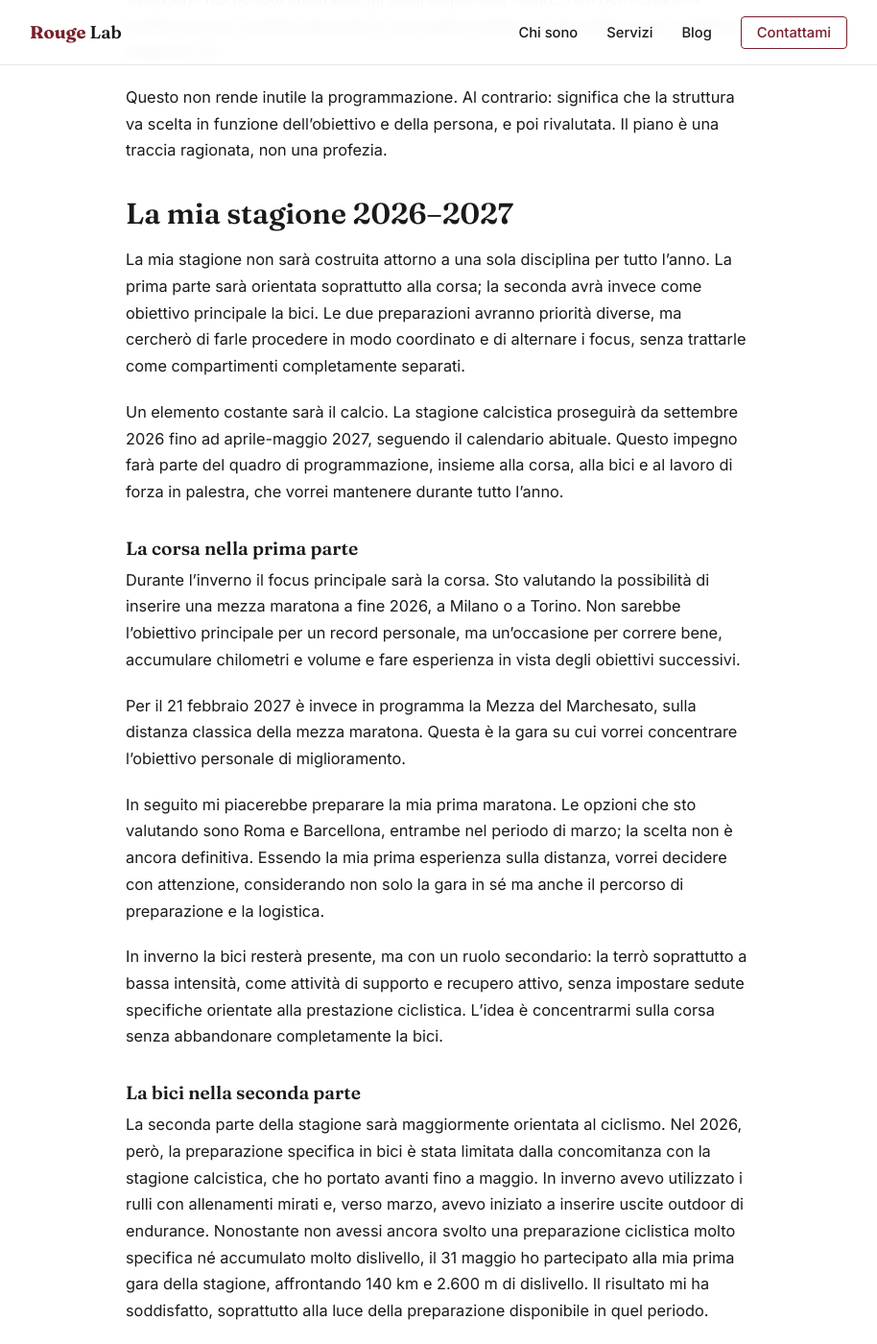
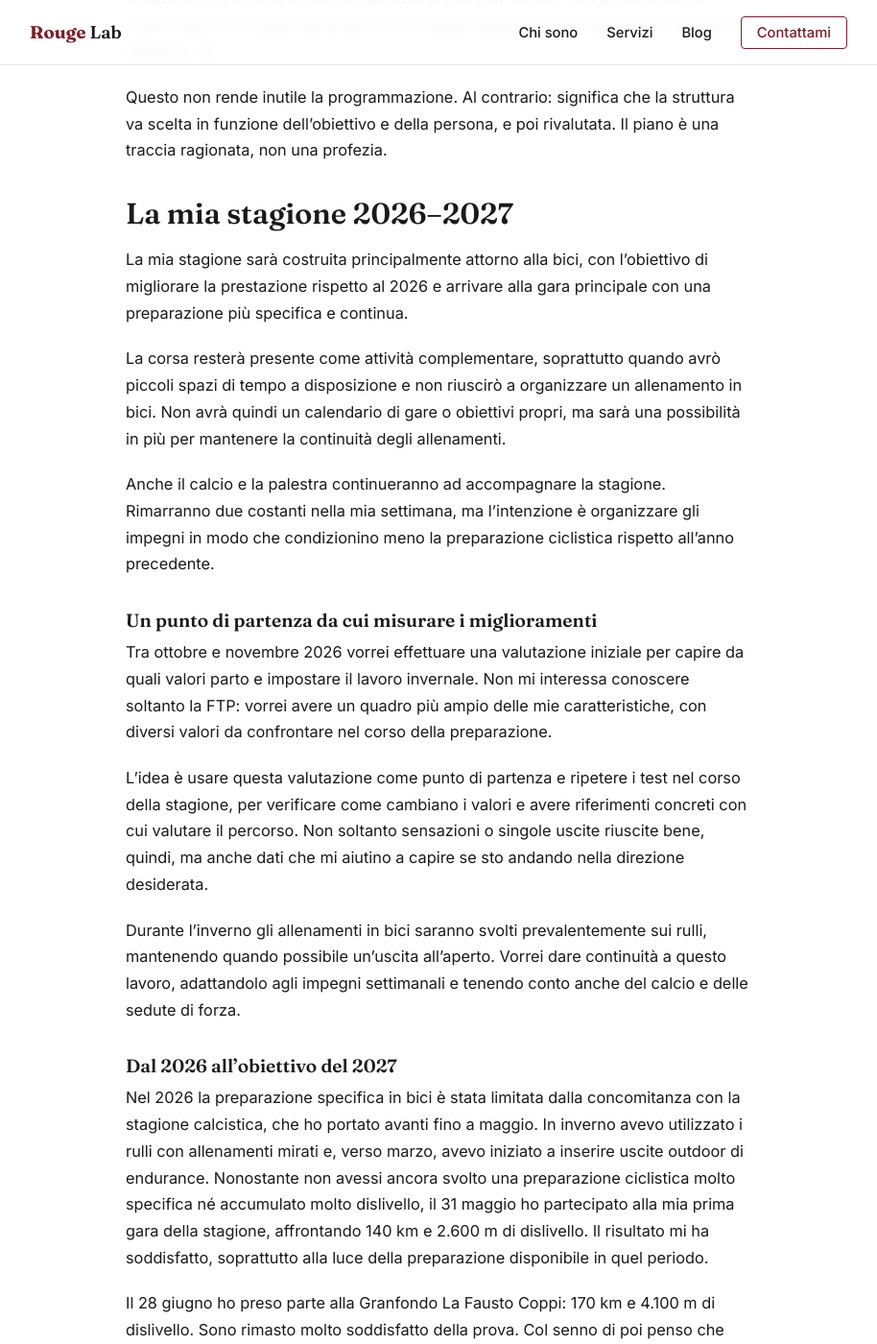
Before and after one commit to lorenzorossoo/Portfolio, a Jekyll site: the page built from _posts/2026-10-01-ProgrammareLaStagione.md, in a window 1280 px wide and 1400 px high, scrolled down 1671 px. Shown: the whole window at 96% size, without its empty margins (183-1097 px from the left). Built offline with Jekyll 4.4.1, drawn with Linux system fonts in a browser that asks for light colours; some of the changed text lies outside the part shown.

Commit message:
post blog nuovo programmazione

```diff
--- a/_posts/2026-10-01-ProgrammareLaStagione.md
+++ b/_posts/2026-10-01-ProgrammareLaStagione.md
@@ -3,6 +3,7 @@ title: "Programmare la stagione"
 date: 2026-10-01
 excerpt: "Cosa faccio, cosa penso quando devo programmare la stagione, più alcuni consigli utili"
 ---
+
 # Programmare la stagione
 
 Programmare una stagione non significa soltanto decidere quali allenamenti fare. Prima ancora, significa capire perché ci si allena, quali obiettivi si vogliono raggiungere e come organizzare il percorso in modo compatibile con la propria vita.
@@ -35,39 +36,43 @@ Questo non rende inutile la programmazione. Al contrario: significa che la strut
 
 ## La mia stagione 2026–2027
 
-La mia stagione non sarà costruita attorno a una sola disciplina per tutto l'anno. La prima parte sarà orientata soprattutto alla corsa; la seconda avrà invece come obiettivo principale la bici. Le due preparazioni avranno priorità diverse, ma cercherò di farle procedere in modo coordinato e di alternare i focus, senza trattarle come compartimenti completamente separati.
+La mia stagione sarà costruita principalmente attorno alla bici, con l'obiettivo di migliorare la prestazione rispetto al 2026 e arrivare alla gara principale con una preparazione più specifica e continua.
 
-Un elemento costante sarà il calcio. La stagione calcistica proseguirà da settembre 2026 fino ad aprile-maggio 2027, seguendo il calendario abituale. Questo impegno farà parte del quadro di programmazione, insieme alla corsa, alla bici e al lavoro di forza in palestra, che vorrei mantenere durante tutto l'anno.
+La corsa resterà presente come attività complementare, soprattutto quando avrò piccoli spazi di tempo a disposizione e non riuscirò a organizzare un allenamento in bici. Non avrà quindi un calendario di gare o obiettivi propri, ma sarà una possibilità in più per mantenere la continuità degli allenamenti.
 
-### La corsa nella prima parte
+Anche il calcio e la palestra continueranno ad accompagnare la stagione. Rimarranno due costanti nella mia settimana, ma l'intenzione è organizzare gli impegni in modo che condizionino meno la preparazione ciclistica rispetto all'anno precedente.
 
-Durante l'inverno il focus principale sarà la corsa. Sto valutando la possibilità di inserire una mezza maratona a fine 2026, a Milano o a Torino. Non sarebbe l'obiettivo principale per un record personale, ma un'occasione per correre bene, accumulare chilometri e volume e fare esperienza in vista degli obiettivi successivi.
+### Un punto di partenza da cui misurare i miglioramenti
 
-Per il 21 febbraio 2027 è invece in programma la Mezza del Marchesato, sulla distanza classica della mezza maratona. Questa è la gara su cui vorrei concentrare l'obiettivo personale di miglioramento.
+Tra ottobre e novembre 2026 vorrei effettuare una valutazione iniziale per capire da quali valori parto e impostare il lavoro invernale. Non mi interessa conoscere soltanto la FTP: vorrei avere un quadro più ampio delle mie caratteristiche, con diversi valori da confrontare nel corso della preparazione.
 
-In seguito mi piacerebbe preparare la mia prima maratona. Le opzioni che sto valutando sono Roma e Barcellona, entrambe nel periodo di marzo; la scelta non è ancora definitiva. Essendo la mia prima esperienza sulla distanza, vorrei decidere con attenzione, considerando non solo la gara in sé ma anche il percorso di preparazione e la logistica.
+L'idea è usare questa valutazione come punto di partenza e ripetere i test nel corso della stagione, per verificare come cambiano i valori e avere riferimenti concreti con cui valutare il percorso. Non soltanto sensazioni o singole uscite riuscite bene, quindi, ma anche dati che mi aiutino a capire se sto andando nella direzione desiderata.
 
-In inverno la bici resterà presente, ma con un ruolo secondario: la terrò soprattutto a bassa intensità, come attività di supporto e recupero attivo, senza impostare sedute specifiche orientate alla prestazione ciclistica. L'idea è concentrarmi sulla corsa senza abbandonare completamente la bici.
+Durante l'inverno gli allenamenti in bici saranno svolti prevalentemente sui rulli, mantenendo quando possibile un'uscita all'aperto. Vorrei dare continuità a questo lavoro, adattandolo agli impegni settimanali e tenendo conto anche del calcio e delle sedute di forza.
 
-### La bici nella seconda parte
+### Dal 2026 all'obiettivo del 2027
 
-La seconda parte della stagione sarà maggiormente orientata al ciclismo. Nel 2026, però, la preparazione specifica in bici è stata limitata dalla concomitanza con la stagione calcistica, che ho portato avanti fino a maggio. In inverno avevo utilizzato i rulli con allenamenti mirati e, verso marzo, avevo iniziato a inserire uscite outdoor di endurance. Nonostante non avessi ancora svolto una preparazione ciclistica molto specifica né accumulato molto dislivello, il 31 maggio ho partecipato alla mia prima gara della stagione, affrontando 140 km e 2.600 m di dislivello. Il risultato mi ha soddisfatto, soprattutto alla luce della preparazione disponibile in quel periodo.
+Nel 2026 la preparazione specifica in bici è stata limitata dalla concomitanza con la stagione calcistica, che ho portato avanti fino a maggio. In inverno avevo utilizzato i rulli con allenamenti mirati e, verso marzo, avevo iniziato a inserire uscite outdoor di endurance. Nonostante non avessi ancora svolto una preparazione ciclistica molto specifica né accumulato molto dislivello, il 31 maggio ho partecipato alla mia prima gara della stagione, affrontando 140 km e 2.600 m di dislivello. Il risultato mi ha soddisfatto, soprattutto alla luce della preparazione disponibile in quel periodo.
 
 Il 28 giugno ho preso parte alla Granfondo La Fausto Coppi: 170 km e 4.100 m di dislivello. Sono rimasto molto soddisfatto della prova. Col senno di poi penso che avrei potuto fare meglio, ma la gara è andata molto bene e mi ha dato indicazioni utili per il futuro.
 
 Il 27 luglio ho realizzato anche un Everesting, un obiettivo personale che avevo inserito nella stagione. Il 20 settembre ho poi partecipato alla Granfondo di Mondovì. Quest'ultima non era una gara obiettivo: l'ho affrontata come appuntamento secondario, in un periodo in cui arrivavo dalle ferie e non ero al picco della forma.
 
-Per il 2027, la gara ciclistica principale sarà la Granfondo La Fausto Coppi. Vorrei prepararla con più volume e una preparazione più specifica rispetto al 2026, con l'obiettivo di migliorare nettamente il tempo dell'anno precedente. La Granfondo di Mondovì resta un possibile appuntamento secondario.
+Per il 2027, la gara ciclistica principale sarà la Granfondo La Fausto Coppi. L'intenzione è abbassare nettamente il tempo ottenuto nel 2026, arrivandoci con più volume, maggiore continuità e una preparazione più specifica rispetto all'anno precedente. La Granfondo di Mondovì resta un possibile appuntamento secondario, da inserire senza spostare il focus dall'obiettivo principale.
 
-### Forza e incastri tra discipline
+### Calcio, palestra e organizzazione della settimana
 
-Vorrei mantenere gli allenamenti di forza in palestra per tutto l'anno. L'organizzazione potrà alternare sedute con focus sulla parte superiore e inferiore del corpo, in base agli impegni e alle priorità del periodo. La programmazione dovrà tenere insieme calcio, corsa, bici e forza, evitando di considerare ciascuna attività isolatamente.
+Il focus sulla bici non significa eliminare le altre attività. Continuerò a giocare a calcio e vorrei mantenere il lavoro di forza in palestra durante tutto l'anno, alternando sedute con focus sulla parte superiore e inferiore del corpo in base agli impegni e alle priorità del periodo.
 
-Questo è un aspetto importante del mio caso: non sto costruendo dodici mesi dedicati esclusivamente alla bici o alla corsa. Sto cercando di distribuire le priorità nel tempo, mantenendo più attività e adattando il carico complessivo. La scelta concreta di quanto e come allenarmi dovrà quindi tenere conto della risposta alle settimane di lavoro, non soltanto del calendario delle gare.
+La programmazione dovrà quindi tenere insieme tutte queste attività, senza considerarle separatamente. L'obiettivo è dare più spazio alla preparazione ciclistica, mantenendo calcio e palestra e utilizzando la corsa quando si inserisce meglio nel tempo disponibile.
+
+Il calendario darà una direzione al lavoro, ma l'organizzazione concreta dovrà restare flessibile: quanto e come allenarmi dipenderà anche da come risponderò alle settimane di preparazione, non soltanto dalla distanza che mi separa dalla gara.
 
 ## Cosa porto con me
 
-La mia esperienza del 2026 mi ha mostrato quanto il contesto condizioni la preparazione. Ho ottenuto risultati che mi hanno soddisfatto anche senza aver svolto una lunga preparazione specifica in bici, ma per il prossimo obiettivo ciclistico voglio arrivare con più volume e con un lavoro più mirato. Nel frattempo, la prima parte della nuova stagione sarà dedicata soprattutto alla corsa e si intreccerà con il calcio e con il mantenimento della forza.
+La mia esperienza del 2026 mi ha mostrato quanto il contesto condizioni la preparazione. Ho ottenuto risultati che mi hanno soddisfatto anche senza aver svolto una lunga preparazione specifica in bici, ma per il prossimo obiettivo ciclistico voglio arrivare con più volume e con un lavoro più mirato.
+
+La nuova stagione avrà quindi la bici come priorità principale fin dall'inverno, affiancata dal calcio e dal lavoro di forza. La corsa resterà un'attività complementare, da inserire soprattutto quando avrò poco tempo a disposizione. I test saranno un riferimento per valutare il punto di partenza e monitorare i cambiamenti durante la preparazione.
 
 Per chi programma la propria stagione, il principio che mi sembra più utile è partire dal motivo per cui ci si allena. Da lì si definiscono gli obiettivi, si considerano il tempo e gli impegni disponibili, si mettono in ordine le priorità e si costruisce una traccia flessibile. Non serve gareggiare per avere un obiettivo: anche prepararsi a vivere bene un'estate di uscite in bici può essere una ragione sufficiente per allenarsi con continuità.
 
```
Also changed, not shown: other parts of _posts/2026-10-01-ProgrammareLaStagione.md (+1 -1 lines).
